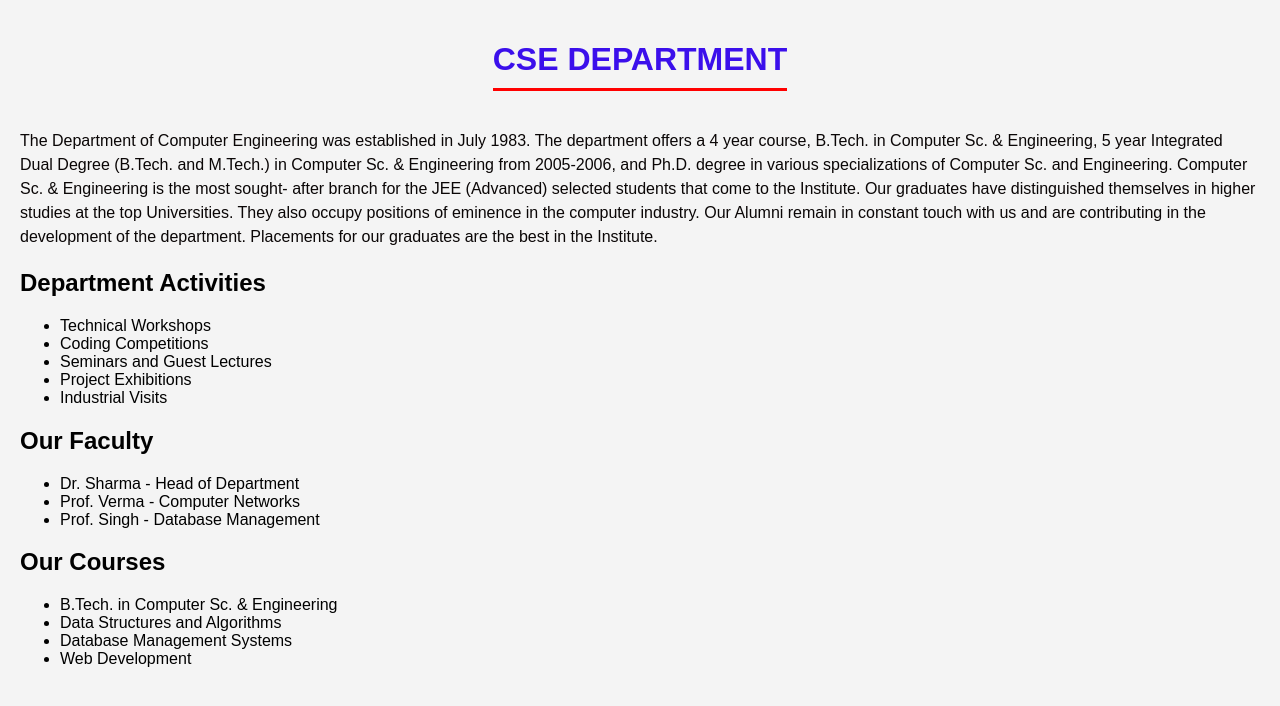
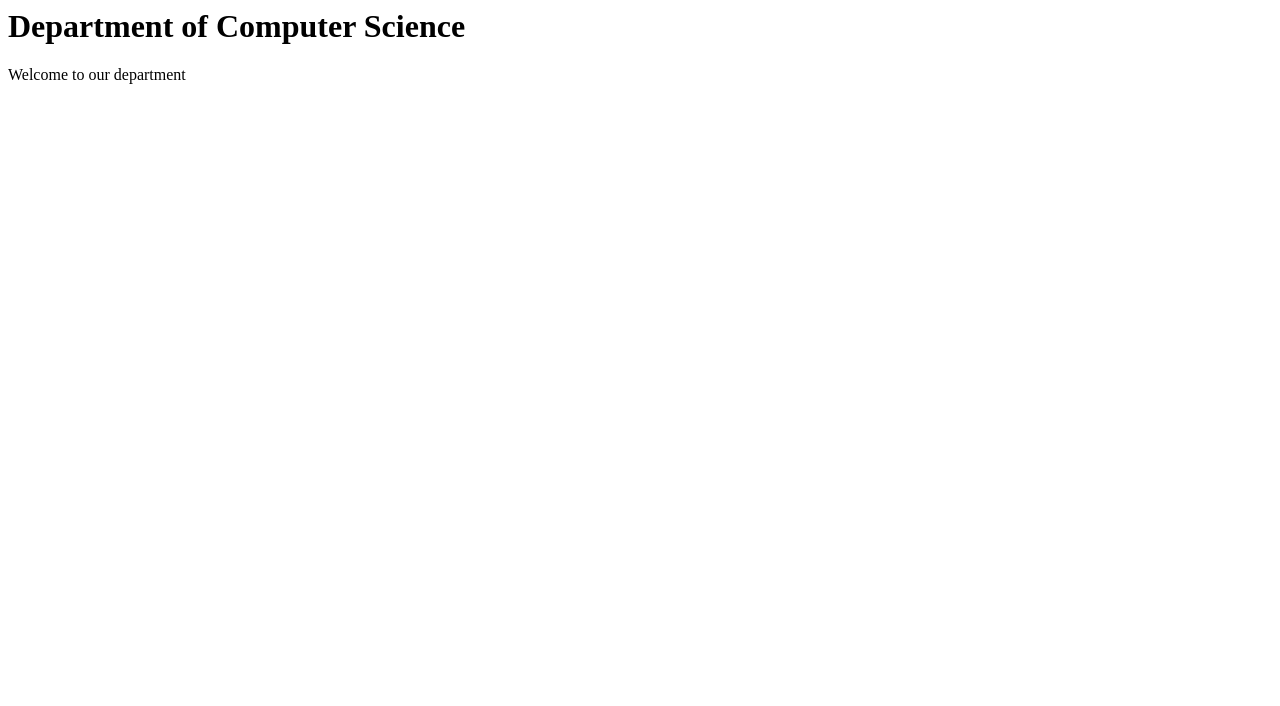
Before and after one commit to Vyshnavi-Gorantla/Git-Lab-Tasks-1, a plain HTML site: page index.html in a window 1280 px wide. Drawn offline with Linux system fonts and the light colour scheme.

Commit message:
Set starting department webpage

```diff
--- a/index.html
+++ b/index.html
@@ -1,59 +1,2 @@
-<!DOCTYPE html>
-<html lang="en">
-    <head>
-        <meta charset="UTF-8">
-        <meta name="viewport" content="width=device-width, initial-scale=1.0">
-        <title>Department Website</title>
-        <style>
-            body {
-                font-family: Arial, sans-serif;
-                margin: 20px;
-                background-color: #f4f4f4;
-            }
-            h1 {
-                color: #3b0feb;
-                display: inline-block;
-                border-bottom: 3px solid red;
-                padding-bottom: 10px;
-            }
-            .heading-container{
-                text-align: center;
-            }
-            p {
-                font-size: 16px;
-                line-height: 1.5;
-                color: #0a0606;
-            }
-        </style>
-    </head>
-    <body>
-        <div class="heading-container">
-            <h1>CSE DEPARTMENT</h1>
-        </div>
-
-        <p>
-            The Department of Computer Engineering was established in July 1983. The department offers a 4 year course, B.Tech. in Computer Sc. & Engineering, 5 year Integrated Dual Degree (B.Tech. and M.Tech.) in Computer Sc. & Engineering from 2005-2006, and Ph.D. degree in various specializations of Computer Sc. and Engineering. Computer Sc. & Engineering is the most sought- after branch for the JEE (Advanced) selected students that come to the Institute. Our graduates have distinguished themselves in higher studies at the top Universities. They also occupy positions of eminence in the computer industry. Our Alumni remain in constant touch with us and are contributing in the development of the department. Placements for our graduates are the best in the Institute.
-        </p>
-        <h2>Department Activities</h2>
-        <ul>
-            <li>Technical Workshops</li>
-            <li>Coding Competitions</li>
-            <li>Seminars and Guest Lectures</li>
-            <li>Project Exhibitions</li>
-            <li>Industrial Visits</li>
-        </ul>
-        <h2>Our Faculty</h2>
-        <ul>
-            <li>Dr. Sharma - Head of Department</li>
-            <li>Prof. Verma - Computer Networks</li>
-            <li>Prof. Singh - Database Management</li>
-        </ul>
-        <h2>Our Courses</h2>
-        <ul>
-            <li>B.Tech. in Computer Sc. & Engineering</li>
-            <li>Data Structures and Algorithms</li>
-            <li>Database Management Systems</li>
-            <li>Web Development</li>
-        </ul>
-    </body>
-</html>
+<h1>Department of Computer Science</h1>
+<p> Welcome to our department</p>
```
